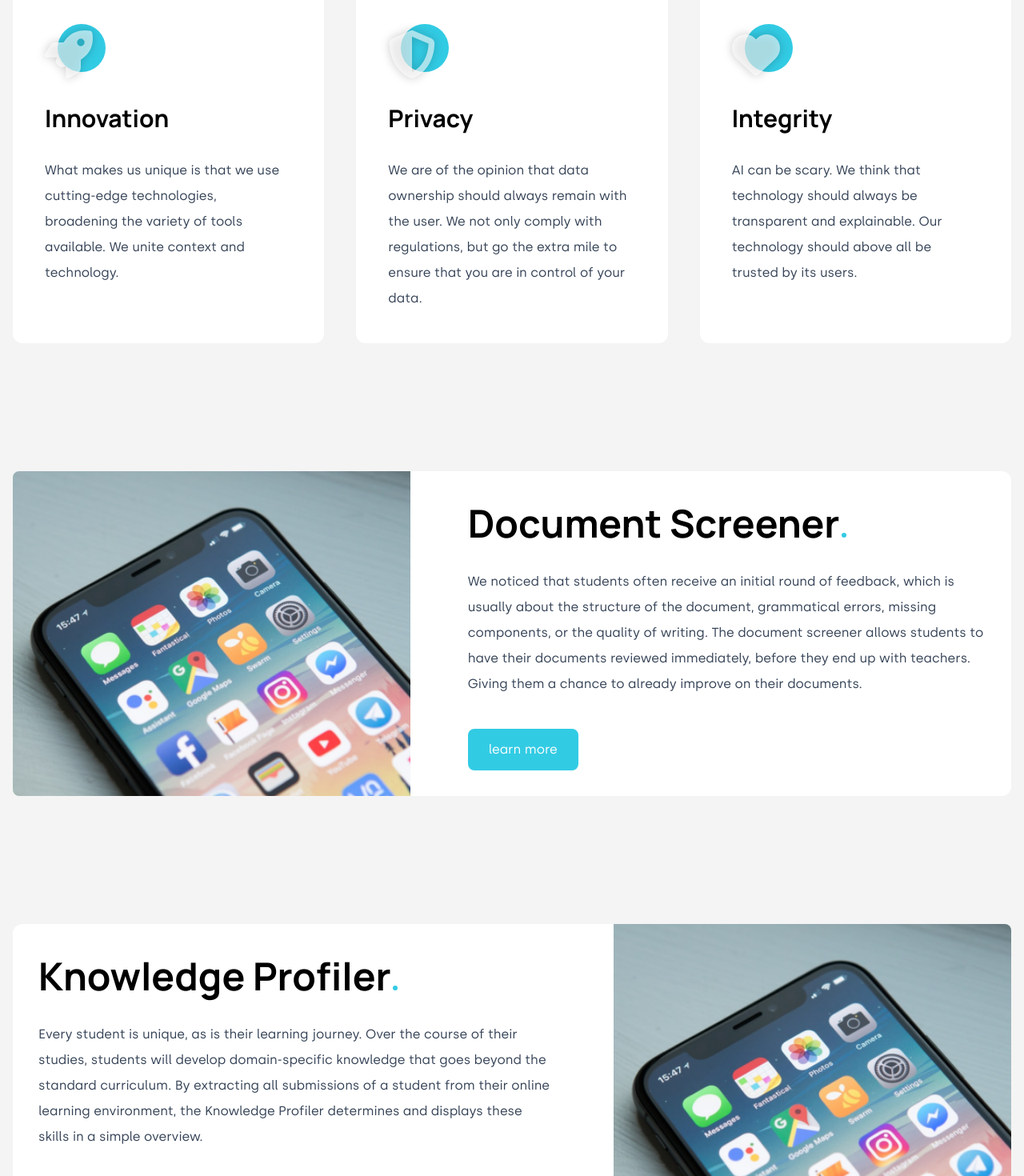
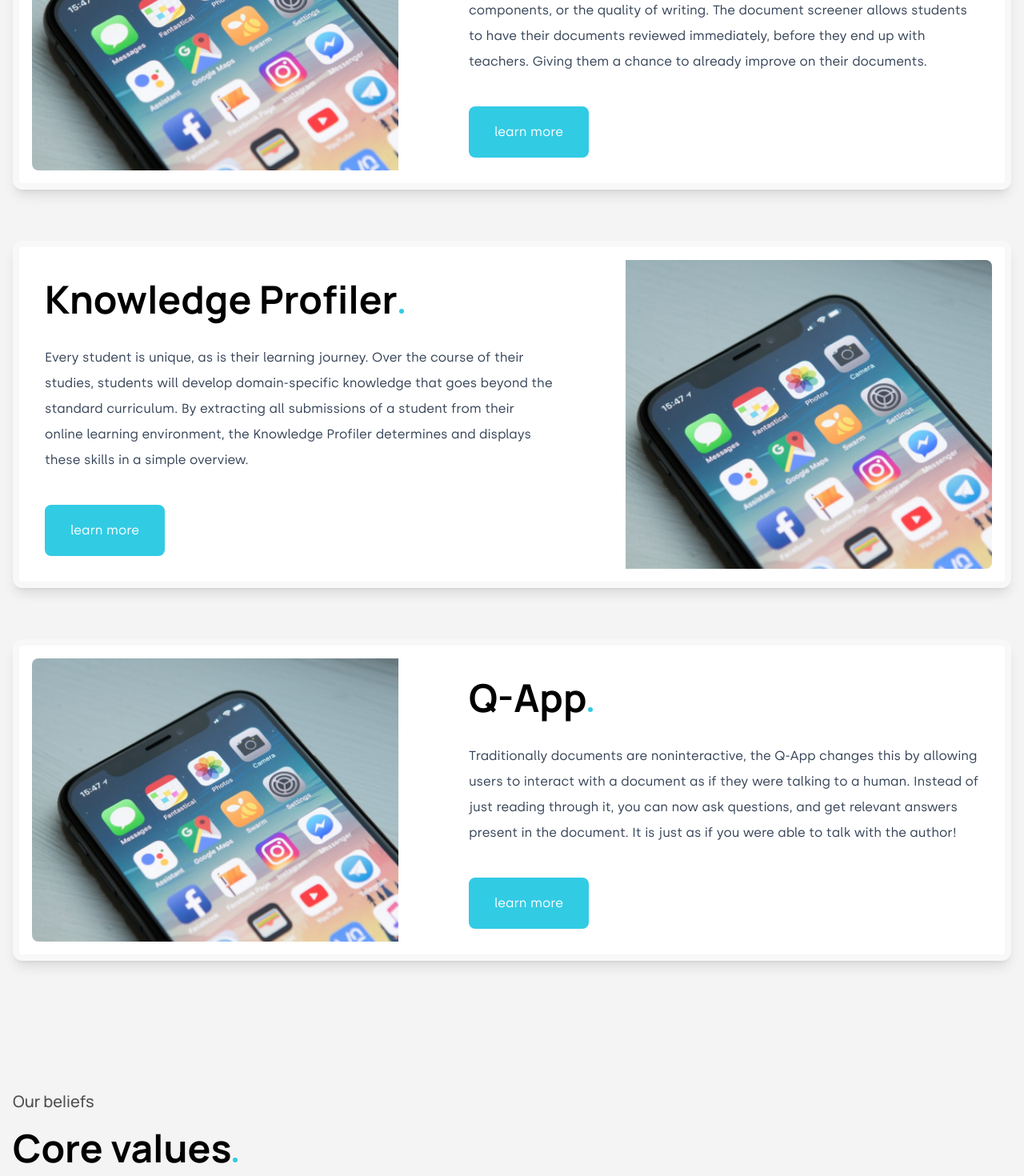
Before and after one commit to Open-Maze/website, a React (Vite) app: page /products in a window 1280 px wide. Shown: the part 960-2430 px from the top of the page at 80% size. Built offline with nearby package versions, Linux system fonts and the light colour scheme.

Commit message:
Start shadows and borders

```diff
--- a/src/blocks/CTA/CTA.jsx
+++ b/src/blocks/CTA/CTA.jsx
@@ -38,7 +38,11 @@ const CTA = ({ subtitle, title, phone, linkedin, email, image, buttonLink, butto
         <div className="col-span-8 md:col-end-13">
           <div className="grid grid-cols-8 gap-0 2xl:-mt-10 2xl:-mr-20">
             <div className="col-span-7 col-end-9 bg-cta-pattern bg-contain bg-right bg-no-repeat py-10 2xl:pr-20">
-              <img className="h-64 w-full rounded-xl shadow" src={image} alt="Contact OpenMaze" />
+              <img
+                className="h-64 w-full rounded-xl border-8 border-solid border-light-gray shadow-lg"
+                src={image}
+                alt="Contact OpenMaze"
+              />
             </div>
             {buttonLink && (
               <div className="absolute bottom-14 col-span-8">
--- a/src/blocks/Header/Header.css
+++ b/src/blocks/Header/Header.css
@@ -3,5 +3,5 @@
 }
 
 .small {
-  @apply lg:h-[80vh];
+  @apply bg-hero-pattern bg-cover bg-center bg-no-repeat lg:h-[80vh];
 }
--- a/src/blocks/Image/Image.jsx
+++ b/src/blocks/Image/Image.jsx
@@ -3,7 +3,11 @@ import React from 'react';
 const Image = ({ src, alt }) => (
   <div className="cms-block">
     <div className="container" data-aos="fade-up" data-aos-delay="500">
-      <img src={src} alt={alt} className="max-h-[70vh] w-full rounded-xl" />
+      <img
+        src={src}
+        alt={alt}
+        className="max-h-[70vh] w-full rounded-xl border-8 border-solid border-light-gray shadow-lg"
+      />
     </div>
   </div>
 );
--- /dev/null
+++ b/src/blocks/Product/Product.jsx
@@ -0,0 +1,11 @@
+import React from 'react';
+
+const Product = ({ children }) => (
+  <section className="cms-block">
+    <div className="container flex flex-col gap-16" data-aos="fade-up" data-aos-delay="500">
+      {children}
+    </div>
+  </section>
+);
+
+export default Product;
--- a/src/components/Button/Button.css
+++ b/src/components/Button/Button.css
@@ -1,5 +1,5 @@
 .button {
-  @apply flex h-full items-center gap-2 rounded-lg border-2 border-solid px-6 py-2 transition-colors;
+  @apply flex h-full items-center gap-2 rounded-lg border-8 border-solid px-6 py-2 transition-colors;
 
   &--violet {
     @apply border-violet bg-violet text-white hover:border-violet-darker hover:bg-violet-darker;
--- a/src/components/CardIcon/CardIcon.jsx
+++ b/src/components/CardIcon/CardIcon.jsx
@@ -6,7 +6,7 @@ import Icon from '../Icon/Icon';
 
 const CardIcon = ({ type, iconFront, iconBack, title, text, delay, className }) => (
   <div
-    className={`h-full w-full rounded-xl bg-white p-10 ${type} ${className}`}
+    className={`h-full w-full rounded-xl border-8 border-solid border-light-gray bg-white p-10 shadow-lg ${type} ${className}`}
     data-aos="fade-up"
     data-aos-delay={delay}
   >
--- a/src/components/CardImage/CardImage.jsx
+++ b/src/components/CardImage/CardImage.jsx
@@ -2,12 +2,10 @@ import React from 'react';
 import Button from '../Button/Button';
 
 const CardImage = ({ imageLeft, title, description, image, buttonLabel, buttonLink }) => (
-  <section className="cms-block">
-    <div className="container" data-aos="fade-up" data-aos-delay="500">
-      <div className="grid grid-flow-dense grid-cols-1 items-center gap-10 rounded-xl bg-white lg:grid-cols-12">
+  <div className="grid grid-flow-dense grid-cols-1 items-center gap-10 rounded-xl border-8 border-solid border-light-gray bg-white shadow-lg lg:grid-cols-12">
     {imageLeft ? (
       <>
-            <div className="col-span-1 h-full w-full lg:col-span-5 lg:col-start-1">
+        <div className="col-span-1 h-full w-full p-4 lg:col-span-5 lg:col-start-1">
           <img src={image} alt={title} className="h-full w-full rounded-l-lg" />
         </div>
         <div className="col-span-1 p-10 sm:p-8 lg:col-span-7 lg:col-end-13">
@@ -31,14 +29,12 @@ const CardImage = ({ imageLeft, title, description, image, buttonLabel, buttonLi
             </Button>
           )}
         </div>
-            <div className="order-1 col-span-1 h-full w-full lg:order-2 lg:col-span-5 lg:col-end-13">
+        <div className="order-1 col-span-1 h-full w-full p-4 lg:order-2 lg:col-span-5 lg:col-end-13">
           <img src={image} alt={title} className="h-full w-full rounded-r-lg" />
         </div>
       </>
     )}
   </div>
-    </div>
-  </section>
 );
 
 export default CardImage;
--- a/src/components/ContactCard/ContactCard.jsx
+++ b/src/components/ContactCard/ContactCard.jsx
@@ -3,7 +3,7 @@ import './ContactCard.css';
 
 const ContactCard = ({ link, icon, title, content }) => (
   <a href={link} target="_blank" rel="noreferrer">
-    <div className="contact-card-s-container flex min-w-full items-center justify-start rounded-3xl bg-bleach p-6 transition hover:cursor-pointer hover:bg-violet-darker hover:text-white">
+    <div className="contact-card-s-container flex min-w-full items-center justify-start rounded-3xl bg-bleach p-6 shadow-lg transition hover:cursor-pointer hover:bg-violet-darker hover:text-white">
       <div
         className={`contact-card-s-container-left flex h-12 w-12 items-center justify-center rounded-full bg-violet-lighter bg-40 bg-center bg-no-repeat ${icon}`}
       />
--- a/src/components/TeamMember/TeamMember.jsx
+++ b/src/components/TeamMember/TeamMember.jsx
@@ -2,7 +2,7 @@ import React from 'react';
 
 const TeamMember = ({ image, name, text, delay }) => (
   <div data-aos="fade-up" data-aos-delay={delay}>
-    <img src={image} alt={name} className="rounded-xl" />
+    <img src={image} alt={name} className="rounded-xl border-8 border-solid border-light-gray shadow-lg" />
     <h3 className="mt-4">{name}</h3>
     <p className="mt-2">{text}</p>
   </div>
--- a/src/pages/Products.jsx
+++ b/src/pages/Products.jsx
@@ -3,6 +3,7 @@ import './shared.css';
 
 // Blocks
 import Header from '../blocks/Header/Header';
+import Product from '../blocks/Product/Product.jsx';
 import CoreValues from '../blocks/CoreValues/CoreValues';
 import CTA from '../blocks/CTA/CTA';
 
@@ -24,6 +25,32 @@ const Products = () => (
       image={headerImage}
       arrow
     />
+    <Product>
+      <CardImage
+        imageLeft
+        title="Document Screener"
+        description="We noticed that students often receive an initial round of feedback, which is usually about the structure of the document, grammatical errors, missing components, or the quality of writing. The document screener allows students to have their documents reviewed immediately, before they end up with teachers. Giving them a chance to already improve on their documents."
+        image={Placeholder}
+        buttonLink="/document-screener"
+        buttonLabel="learn more"
+      />
+      <CardImage
+        imageRight
+        title="Knowledge Profiler"
+        description="Every student is unique, as is their learning journey. Over the course of their studies, students will develop domain-specific knowledge that goes beyond the standard curriculum. By extracting all submissions of a student from their online learning environment, the Knowledge Profiler determines and displays these skills in a simple overview."
+        image={Placeholder}
+        buttonLink="/knowledge-profiler"
+        buttonLabel="learn more"
+      />
+      <CardImage
+        imageLeft
+        title="Q-App"
+        description="Traditionally documents are noninteractive, the Q-App changes this by allowing users to interact with a document as if they were talking to a human. Instead of just reading through it, you can now ask questions, and get relevant answers present in the document. It is just as if you were able to talk with the author!"
+        image={Placeholder}
+        buttonLink="/q-app"
+        buttonLabel="learn more"
+      />
+    </Product>
     <CoreValues title="Core values" subtitle="Our beliefs">
       <CardIcon
         type="vertical"
@@ -53,30 +80,6 @@ const Products = () => (
         className="col-span-4"
       />
     </CoreValues>
-    <CardImage
-      imageLeft
-      title="Document Screener"
-      description="We noticed that students often receive an initial round of feedback, which is usually about the structure of the document, grammatical errors, missing components, or the quality of writing. The document screener allows students to have their documents reviewed immediately, before they end up with teachers. Giving them a chance to already improve on their documents."
-      image={Placeholder}
-      buttonLink="/document-screener"
-      buttonLabel="learn more"
-    />
-    <CardImage
-      imageRight
-      title="Knowledge Profiler"
-      description="Every student is unique, as is their learning journey. Over the course of their studies, students will develop domain-specific knowledge that goes beyond the standard curriculum. By extracting all submissions of a student from their online learning environment, the Knowledge Profiler determines and displays these skills in a simple overview."
-      image={Placeholder}
-      buttonLink="/knowledge-profiler"
-      buttonLabel="learn more"
-    />
-    <CardImage
-      imageLeft
-      title="Q-App"
-      description="Traditionally documents are noninteractive, the Q-App changes this by allowing users to interact with a document as if they were talking to a human. Instead of just reading through it, you can now ask questions, and get relevant answers present in the document. It is just as if you were able to talk with the author!"
-      image={Placeholder}
-      buttonLink="/q-app"
-      buttonLabel="learn more"
-    />
     <CTA
       title="Contact us"
       subtitle="Want to talk?"
```
Lines whose indentation alone changed are shown as unchanged.
